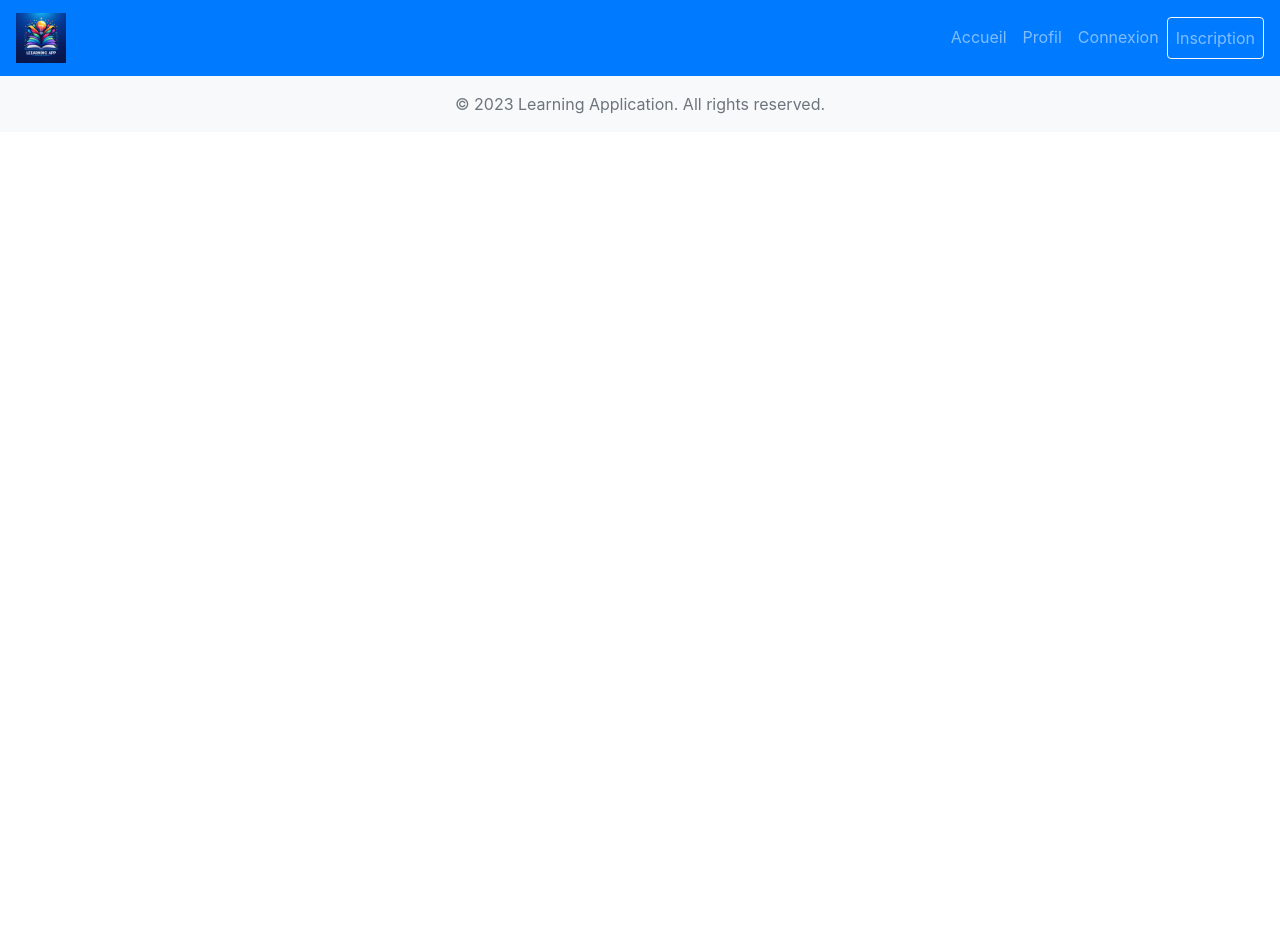
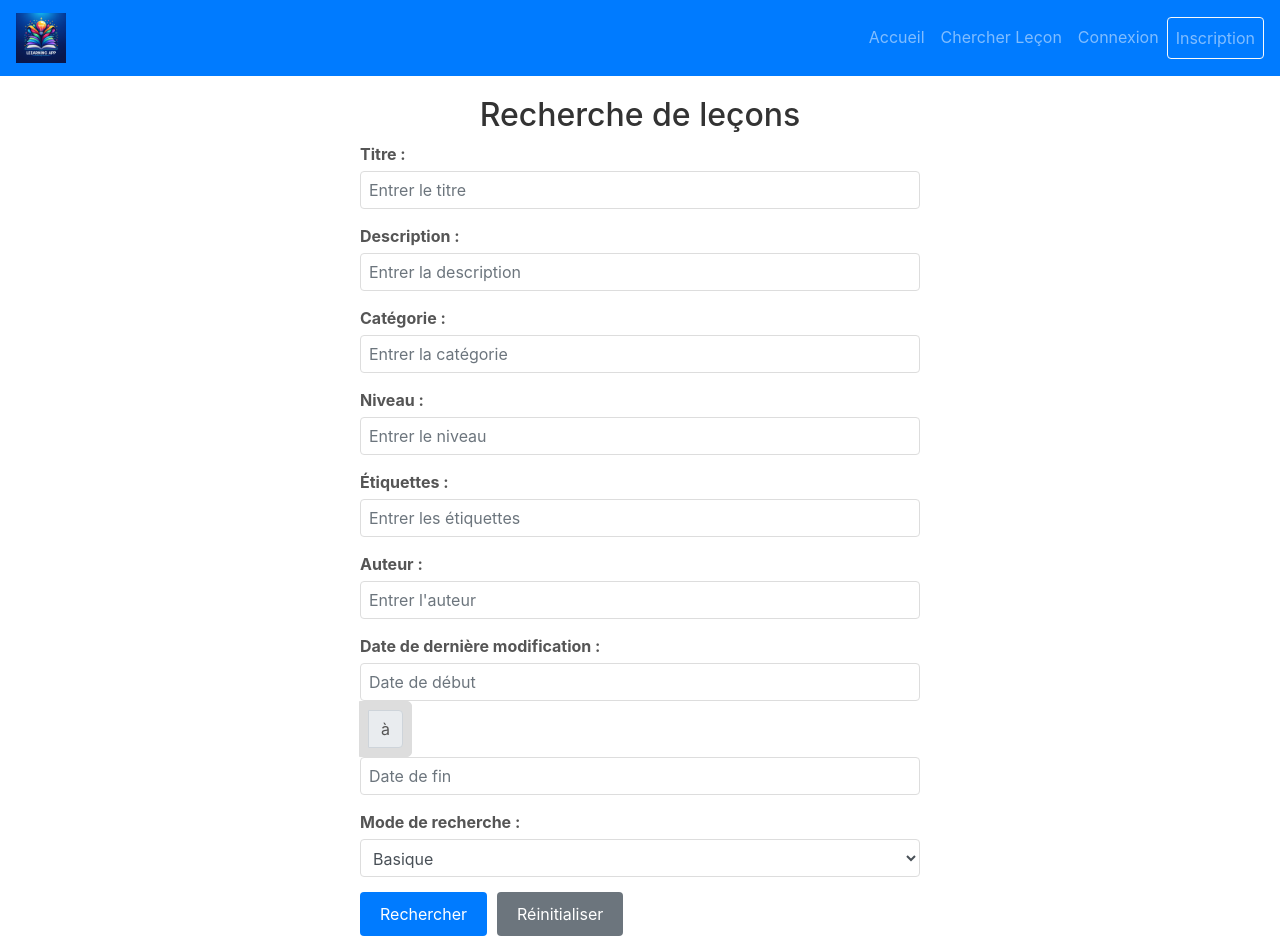
Before and after one commit to Zeitrom/learning-application-like-Anki, an Angular app in the folder frontend-angular/: page /search in a window 1280 px wide. Before the commit this address led to /. Shown: the top 952 px of the page. Before the commit the page ends 800 px from the top, so only its background shows below. Built offline with nearby package versions, Linux system fonts and the light colour scheme.

Commit message:
AJOUTT DE SEARCH LESSON

```diff
--- a/frontend-angular/package.json
+++ b/frontend-angular/package.json
@@ -18,6 +18,7 @@
     "@angular/platform-browser": "^16.2.0",
     "@angular/platform-browser-dynamic": "^16.2.0",
     "@angular/router": "^16.2.0",
+    "@fortawesome/fontawesome-free": "^6.5.1",
     "ngx-toastr": "^18.0.0",
     "pdfjs-dist": "^4.0.269",
     "rxjs": "~7.8.0",
--- a/frontend-angular/src/app/app-routing.module.ts
+++ b/frontend-angular/src/app/app-routing.module.ts
@@ -5,6 +5,7 @@ import { LoginComponent } from './login/login.component';
 import { RegisterComponent } from './register/register.component';
 import { FlashcardManagementComponent } from './flashcard-management/flashcard-management.component';
 import { PdfUploadComponent } from './pdf-upload/pdf-upload.component';
+import { LessonSearchPageComponent } from './lesson-search/lesson-search-page.component';
 
 const routes: Routes = [
   { path: '', component: HomeComponent },
@@ -12,6 +13,8 @@ const routes: Routes = [
   { path: 'register', component: RegisterComponent },
   { path: 'manage-flashcards', component: FlashcardManagementComponent },
   { path: 'upload', component: PdfUploadComponent },
+  { path: 'search', component: LessonSearchPageComponent },
+
   // Other routes can be added here
 ];
 
--- a/frontend-angular/src/app/app.component.html
+++ b/frontend-angular/src/app/app.component.html
@@ -13,7 +13,7 @@
         <a class="nav-link" routerLink="/">Accueil</a>
       </li>
       <li class="nav-item">
-        <a class="nav-link" routerLink="/profil">Profil</a>
+        <a class="nav-link" routerLink="/search">Chercher Leçon</a>
       </li>
       <li class="nav-item">
         <a class="nav-link" routerLink="/login">Connexion</a>
--- a/frontend-angular/src/app/app.module.ts
+++ b/frontend-angular/src/app/app.module.ts
@@ -1,6 +1,7 @@
 import { NgModule } from '@angular/core';
 import { BrowserModule } from '@angular/platform-browser';
 import { BrowserAnimationsModule } from '@angular/platform-browser/animations';
+import { RouterModule } from '@angular/router';
 
 
 import { LoginComponent } from './login/login.component';
@@ -8,6 +9,7 @@ import { AppRoutingModule } from './app-routing.module';
 import { AppComponent } from './app.component';
 import { HomeComponent } from './home/home.component';
 import { FlashcardManagementComponent } from './flashcard-management/flashcard-management.component';
+import { LessonSearchPageComponent } from './lesson-search/lesson-search-page.component';
 import { PdfUploadComponent } from './pdf-upload/pdf-upload.component';
 import { FormsModule } from '@angular/forms';
 import { RegisterComponent } from './register/register.component';
@@ -21,12 +23,14 @@ import { RegisterComponent } from './register/register.component';
     HomeComponent,
     FlashcardManagementComponent,
     PdfUploadComponent,
+    LessonSearchPageComponent,
     LoginComponent
 
     // Any other components that belong to this module must be declared here.
   ],
   imports: [
     BrowserModule,
+    RouterModule,
     FormsModule,
     BrowserAnimationsModule,
     AppRoutingModule // This should be last to ensure that it catches all routes.
--- /dev/null
+++ b/frontend-angular/src/app/lesson-search/lesson-search-page.component.html
@@ -0,0 +1,59 @@
+<div class="container">
+    <h2>Recherche de leçons</h2>
+
+    <form>
+        <div class="form-group">
+            <label>Titre :</label>
+            <input type="text" class="form-control rounded" placeholder="Entrer le titre">
+        </div>
+
+        <div class="form-group">
+            <label>Description :</label>
+            <input type="text" class="form-control rounded" placeholder="Entrer la description">
+        </div>
+
+        <div class="form-group">
+            <label>Catégorie :</label>
+            <input type="text" class="form-control rounded" placeholder="Entrer la catégorie">
+        </div>
+
+        <div class="form-group">
+            <label>Niveau :</label>
+            <input type="text" class="form-control rounded" placeholder="Entrer le niveau">
+        </div>
+
+        <div class="form-group">
+            <label>Étiquettes :</label>
+            <input type="text" class="form-control rounded" placeholder="Entrer les étiquettes">
+        </div>
+
+        <div class="form-group">
+            <label>Auteur :</label>
+            <input type="text" class="form-control rounded" placeholder="Entrer l'auteur">
+        </div>
+
+        <div class="form-group">
+            <label>Date de dernière modification :</label>
+            <div class="input-group">
+                <input type="text" class="form-control rounded" placeholder="Date de début">
+                <div class="input-group-prepend input-group-append">
+                    <span class="input-group-text rounded-right">à</span>
+                </div>
+                <input type="text" class="form-control rounded" placeholder="Date de fin">
+            </div>
+        </div>
+
+        <div class="form-group">
+            <label>Mode de recherche :</label>
+            <select class="form-control rounded">
+                <option value="basic">Basique</option>
+                <option value="advanced">Avancé</option>
+            </select>
+        </div>
+
+        <div class="form-group">
+            <button type="submit" class="btn btn-primary rounded">Rechercher</button>
+            <button type="reset" class="btn btn-secondary rounded">Réinitialiser</button>
+        </div>
+    </form>
+</div>
--- /dev/null
+++ b/frontend-angular/src/app/lesson-search/lesson-search-page.component.scss
@@ -0,0 +1,74 @@
+.container {
+    max-width: 600px;
+    margin: 0 auto;
+    padding: 20px;
+
+    h2 {
+      text-align: center;
+      color: #333;
+    }
+
+    form {
+      .form-group {
+        margin-bottom: 15px;
+
+        label {
+          display: block;
+          margin-bottom: 5px;
+          font-weight: bold;
+          color: #555;
+        }
+
+        input,
+        select {
+          width: 100%;
+          padding: 8px;
+          border: 1px solid #ddd;
+          border-radius: 5px;
+          box-sizing: border-box;
+        }
+
+        .input-group {
+          display: flex;
+
+          input {
+            border-radius: 5px 0 0 5px;
+          }
+
+          .input-group-prepend,
+          .input-group-append {
+            display: flex;
+            align-items: center;
+            padding: 8px;
+            background-color: #ddd;
+            border: 1px solid #ddd;
+            border-radius: 0 5px 5px 0;
+
+            span {
+              margin: 0;
+              color: #555;
+            }
+          }
+        }
+      }
+
+      button {
+        padding: 10px 20px;
+        border: none;
+        border-radius: 5px;
+        cursor: pointer;
+        font-size: 16px;
+        margin-right: 10px;
+
+        &.btn-primary {
+          background-color: #007bff;
+          color: #fff;
+        }
+
+        &.btn-secondary {
+          background-color: #6c757d;
+          color: #fff;
+        }
+      }
+    }
+  }
```
Also changed, not shown: frontend-angular/src/app/lesson-search/lesson-search-page.component.ts (added, +13 -0 lines), 2 other files (tests, documents, lock files or other folders).
